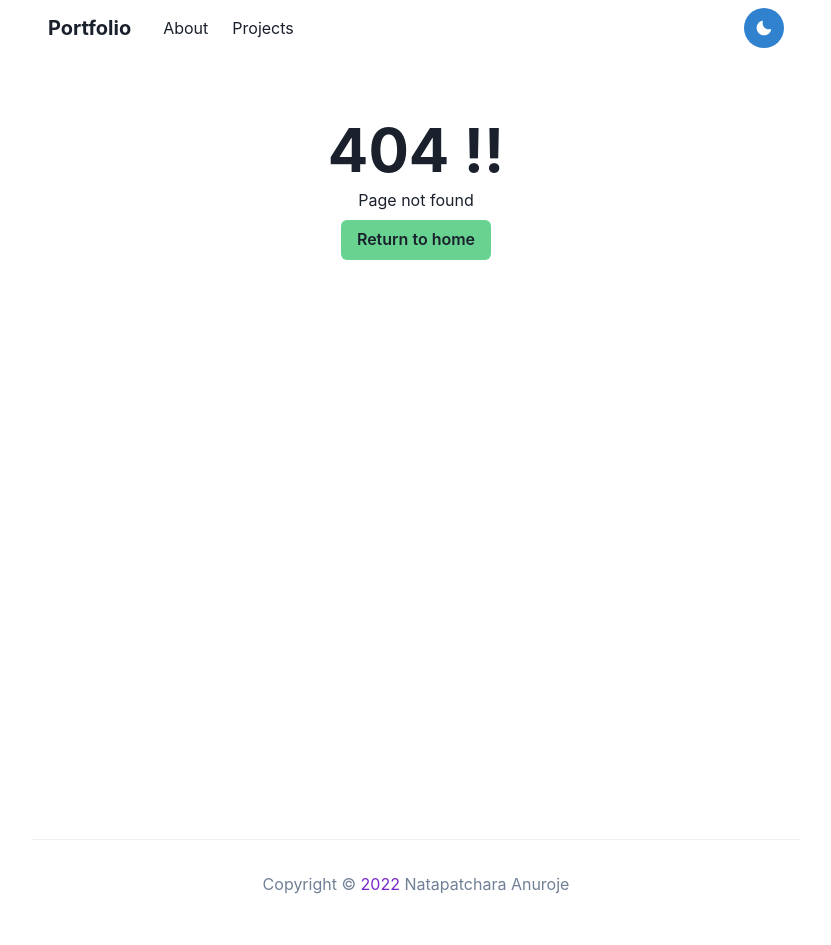
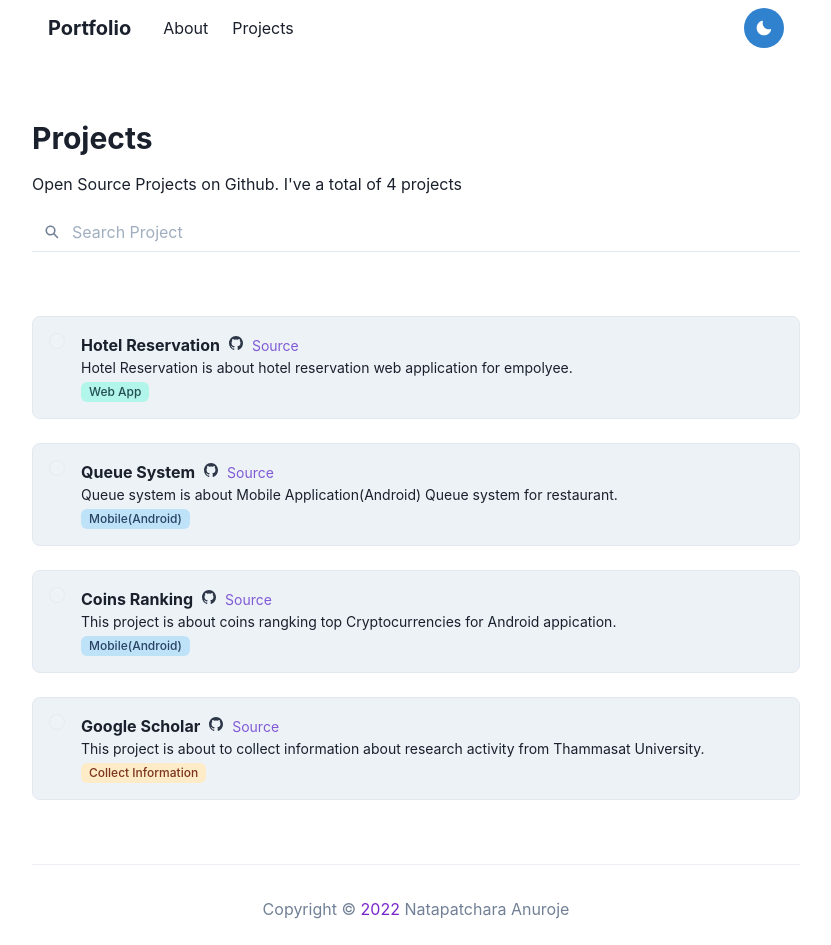
Before and after one commit to markmark345/markmark345.github.io, a Next.js app: page /projects in a window 1280 px wide. Before the commit this address had no page. Shown: the whole page, without its empty margins (224-1055 px from the left). Before the commit the page ends 920 px from the top, so only its background shows below. Built offline with nearby package versions, Linux system fonts and the light colour scheme.

Commit message:
add page projects

```diff
--- /dev/null
+++ b/pages/projects.js
@@ -0,0 +1,59 @@
+import {
+  Heading,
+  List,
+  VStack,
+  ListItem,
+  Text,
+  InputGroup,
+  Input,
+  InputLeftElement,
+  Icon,
+} from "@chakra-ui/react";
+import { jsproject } from "../data/jsprojects";
+import ProjectCard from "../components/projects/projectsCard";
+
+import { IoSearchSharp } from "react-icons/io5";
+
+const Projects = () => {
+
+  const onSearch = (event) => {
+
+  };
+
+  return (
+    <>
+      <VStack w="100%" alignItems="flex-start" spacing={4} as="section">
+        <Heading size="lg">Projects</Heading>
+        <Text>
+          Open Source Projects on Github. I've a total of {jsproject.length}{" "}
+          projects
+        </Text>
+        <InputGroup >
+          <InputLeftElement pointerEvents="none">
+            <Icon as={IoSearchSharp} color="gray.500" />
+          </InputLeftElement>
+          <Input
+            onChange={onSearch}
+            placeholder="Search Project"
+            variant="flushed"
+            mb={12}
+          />
+        </InputGroup>
+        <List spacing={6} w="100%">
+          {jsproject.map((data, key) => (
+            <ListItem key={key} github={data.github}>
+              <ProjectCard
+                title={data.title}
+                description={data.description}
+                github={data.github}
+                tag={data.type}
+              />
+            </ListItem>
+          ))}
+        </List>
+      </VStack>
+    </>
+  );
+};
+
+export default Projects;
```
